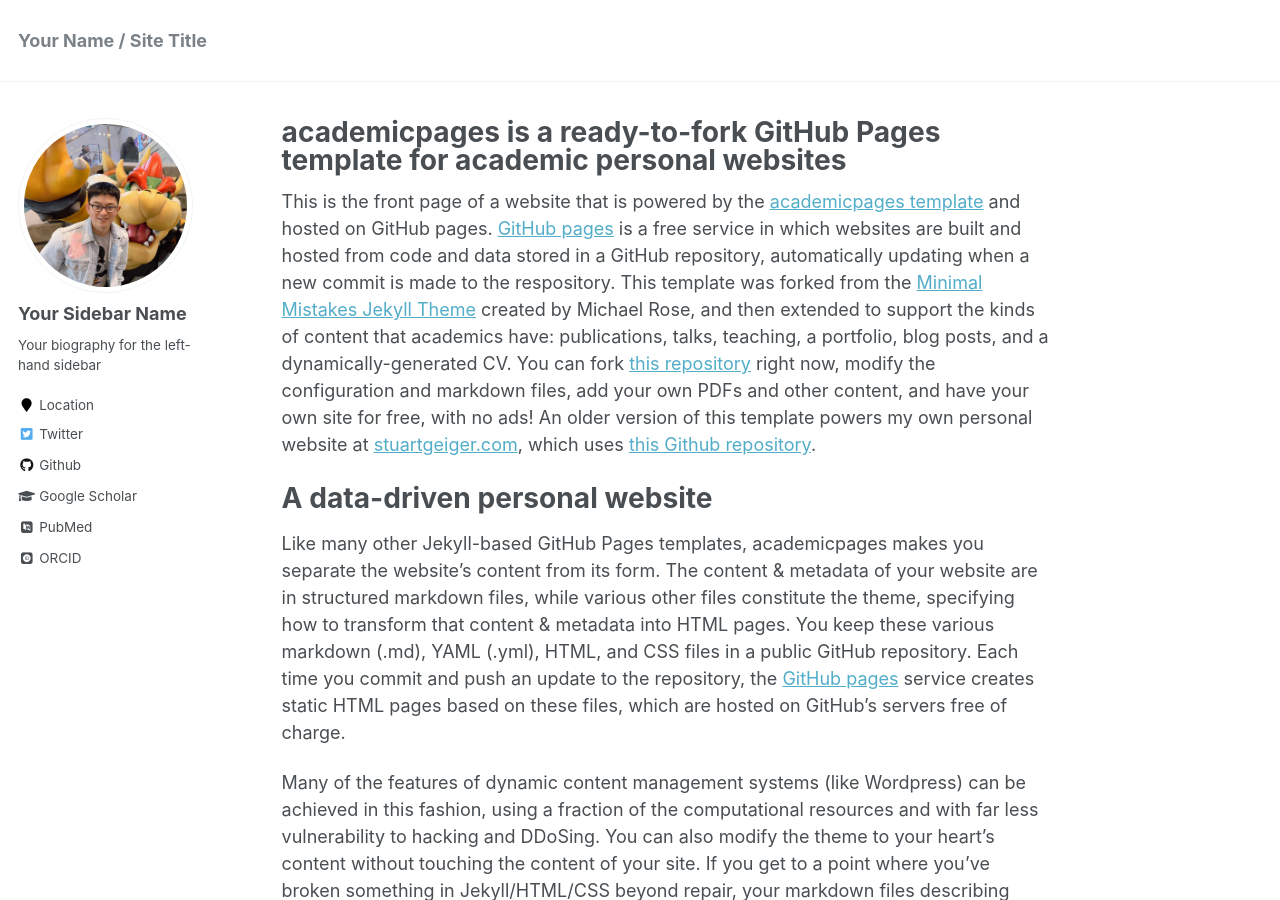
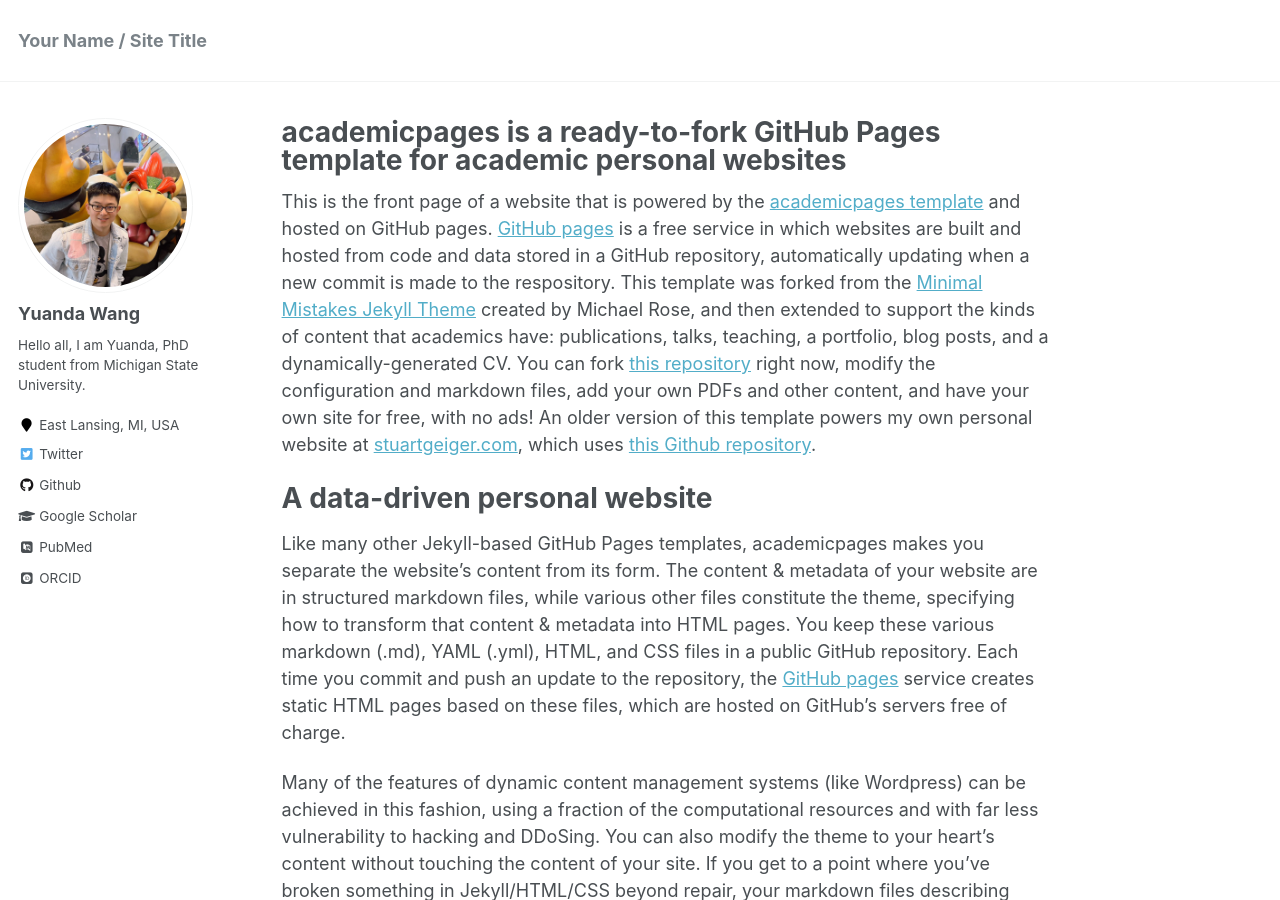
Before and after one commit to yuandaw/yuandaw.github.io, a Jekyll site: the page built from _pages/about.md, in a window 1280 px wide and 900 px high. Built offline with Jekyll 4.4.1, drawn with Linux system fonts in a browser that asks for light colours; some web fonts are replaced.

Commit message:
Update _config.yml

```diff
--- a/_config.yml
+++ b/_config.yml
@@ -80,13 +80,13 @@
 
 # Site Author
 author:
-  name             : "Your Sidebar Name"
+  name             : "Yuanda Wang"
   avatar           : "yuanda.png"
-  bio              : "Your biography for the left-hand sidebar"
-  location         : "Location"
+  bio              : "Hello all, I am Yuanda, PhD student from Michigan State University."
+  location         : "East Lansing, MI, USA"
   employer         :
   pubmed           : "https://www.ncbi.nlm.nih.gov/pubmed/?term=john+snow"
-  googlescholar    : "http://yourfullgooglescholarurl.com"
+  googlescholar    : "https://scholar.google.com/citations?user=1wSF28AAAAAJ&hl=en&oi=ao"
   email            :
   researchgate     :  # example: "https://www.researchgate.net/profile/yourprofile"
   uri              :
@@ -103,7 +103,7 @@
   impactstory      : #"https://profiles.impactstory.org/u/xxxx-xxxx-xxxx-xxxx"
   lastfm           :
   linkedin         :
-  orcid            : "http://orcid.org/yourorcidurl"
+  orcid            : "https://orcid.org/my-orcid?orcid=0009-0008-2062-9013"
   pinterest        :
   soundcloud       :
   stackoverflow    : # http://stackoverflow.com/users/123456/username
```
